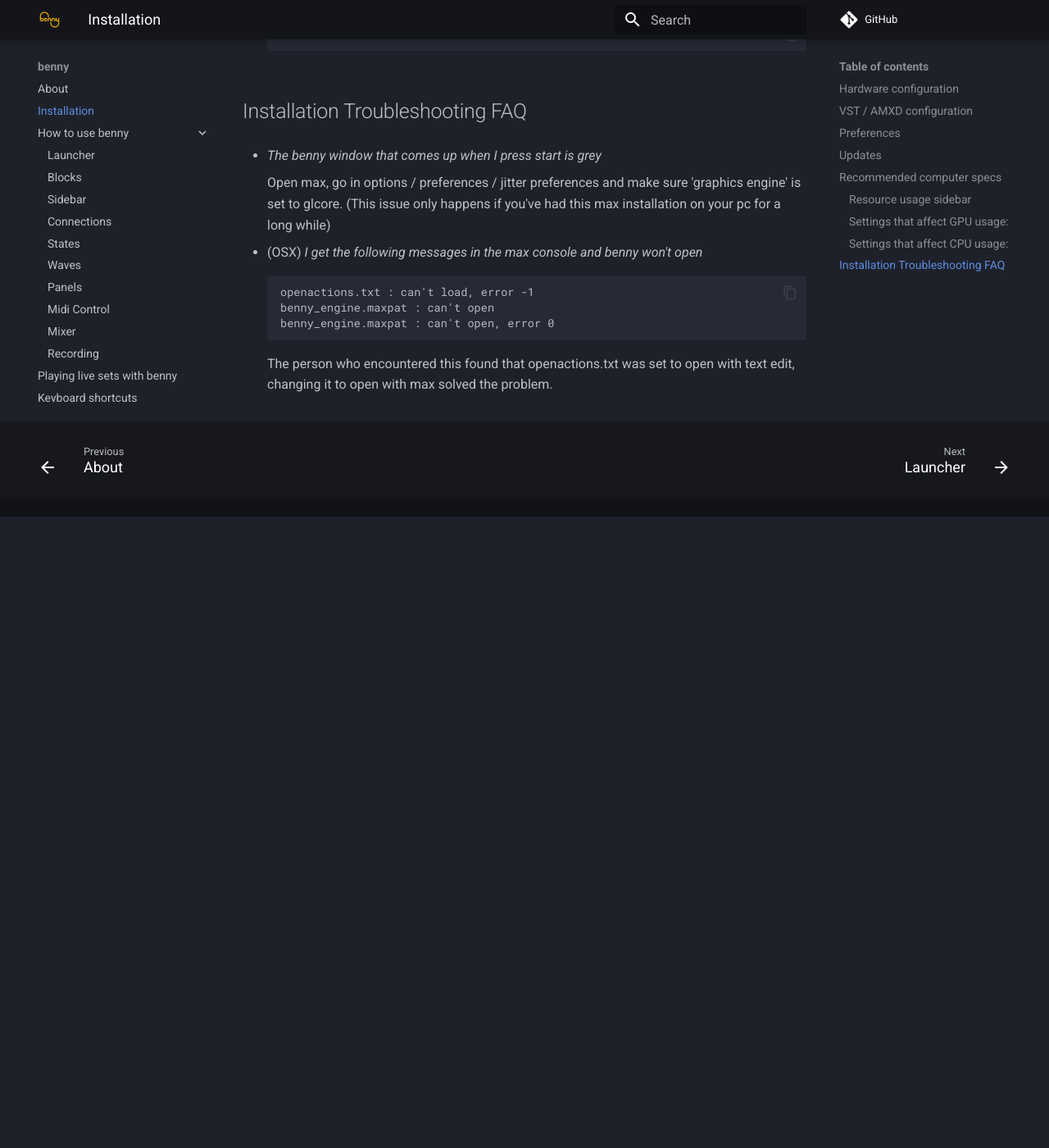
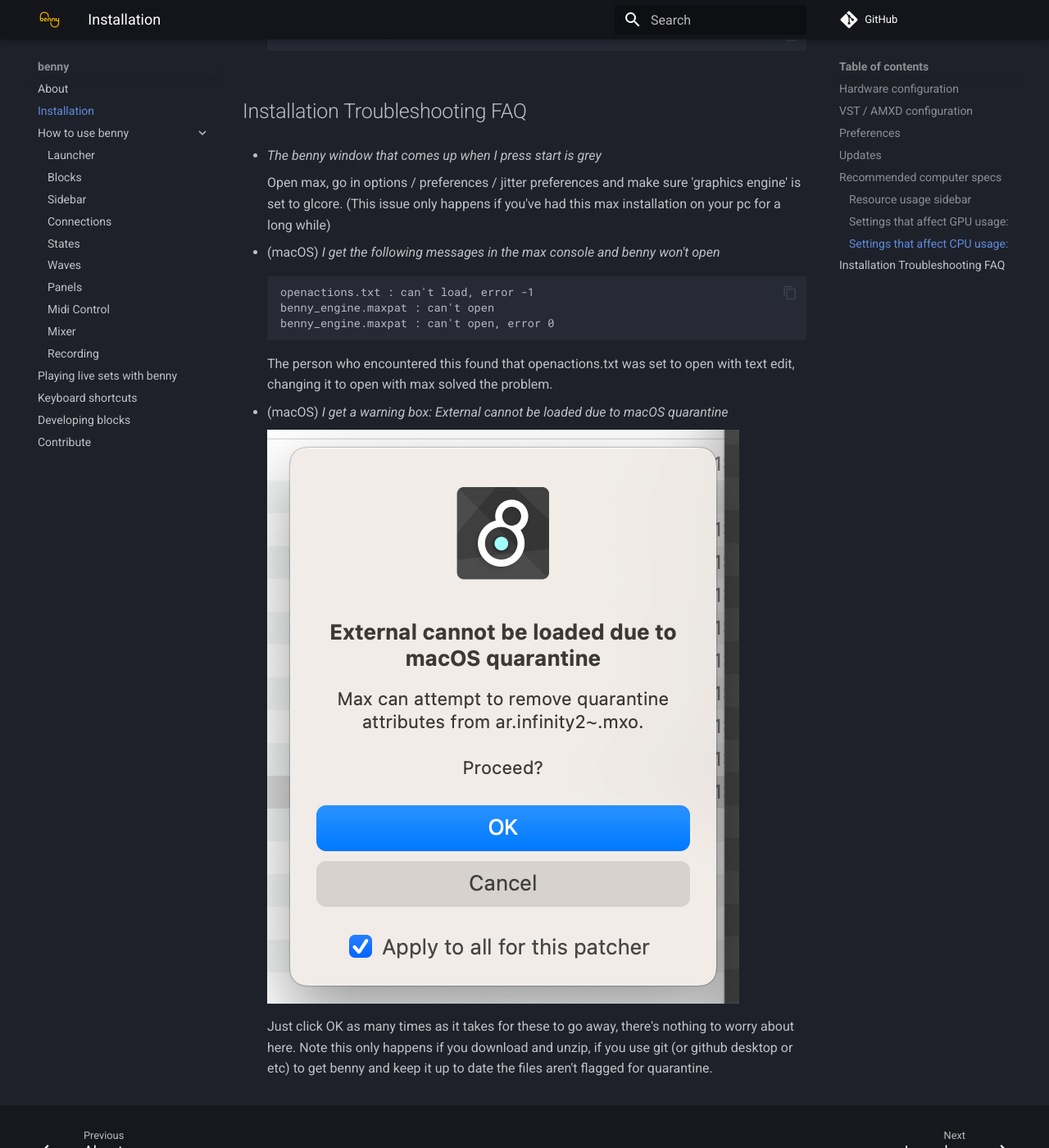
Before and after one commit to playbenny/benny_manual, an MkDocs documentation site: the page built from docs/installation.md, in a window 1280 px wide and 1400 px high, scrolled down 4211 px. Shown: the whole window at 82% size. Built offline with MkDocs 1.6.1 and Material for MkDocs 9.7.7, drawn with Linux system fonts in a browser that asks for light colours; comment, search, counter and statistics services are not loaded; before the commit the page ends 4841 px from its top, so only the background shows below that.

Commit message:
macos quarantine added to install faq

````diff
--- a/docs/installation.md
+++ b/docs/installation.md
@@ -129,7 +129,7 @@
 
     Open max, go in options / preferences / jitter preferences and make sure 'graphics engine' is set to glcore. (This issue only happens if you've had this max installation on your pc for a long while)
 
-- (OSX) *I get the following messages in the max console and benny won't open*
+- (macOS) *I get the following messages in the max console and benny won't open*
 
     ```
     openactions.txt : can't load, error -1
@@ -138,3 +138,9 @@
     ```
 
     The person who encountered this found that openactions.txt was set to open with text edit, changing it to open with max solved the problem.
+
+- (macOS) *I get a warning box: External cannot be loaded due to macOS quarantine*
+
+    ![quarantine box](assets/screenshots/macos-quarantine.png)
+
+    Just click OK as many times as it takes for these to go away, there's nothing to worry about here. Note this only happens if you download and unzip, if you use git (or github desktop or etc) to get benny and keep it up to date the files aren't flagged for quarantine.
````
Also changed, not shown: docs/assets/screenshots/macos-quarantine.png (added).
